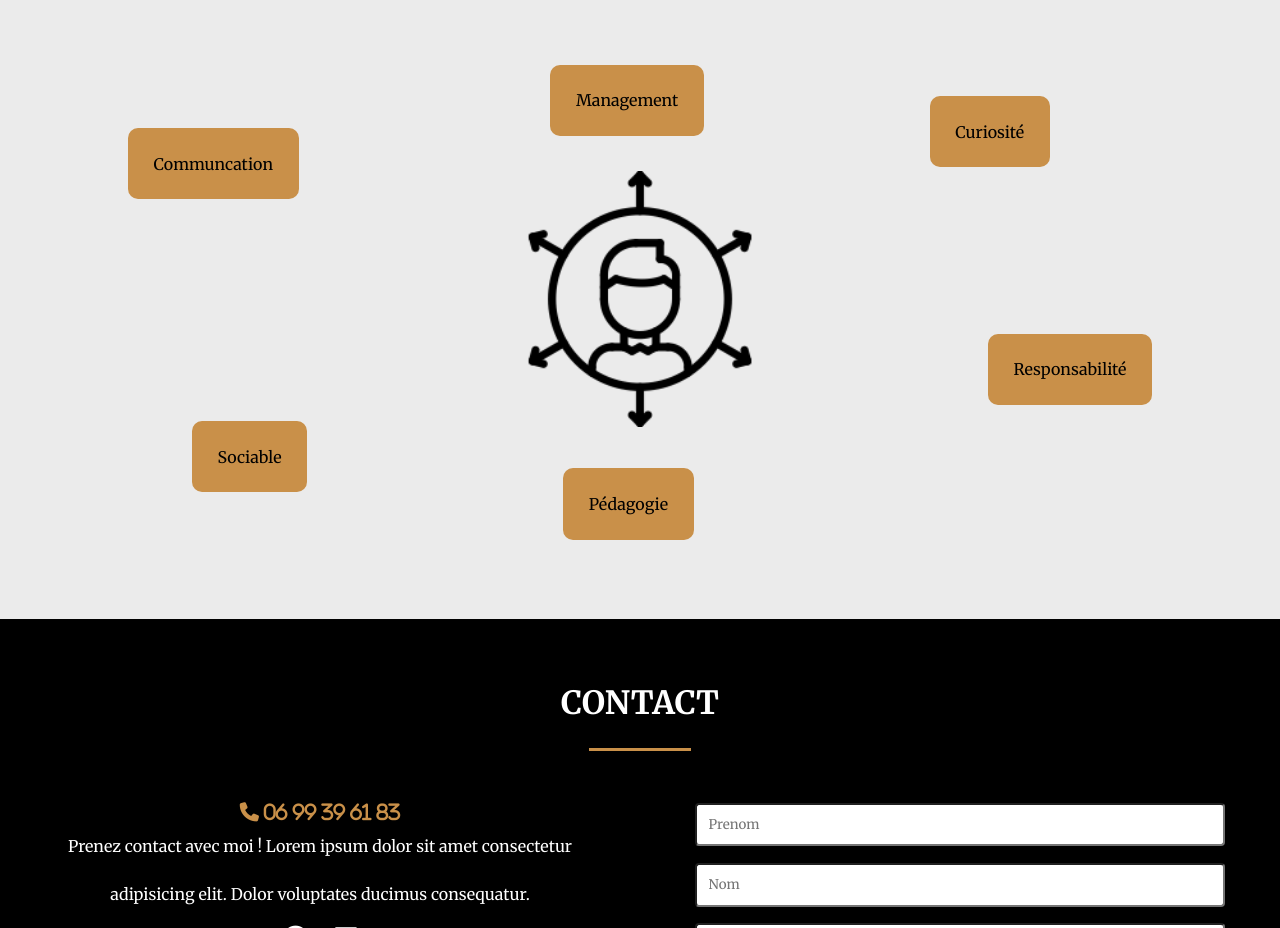
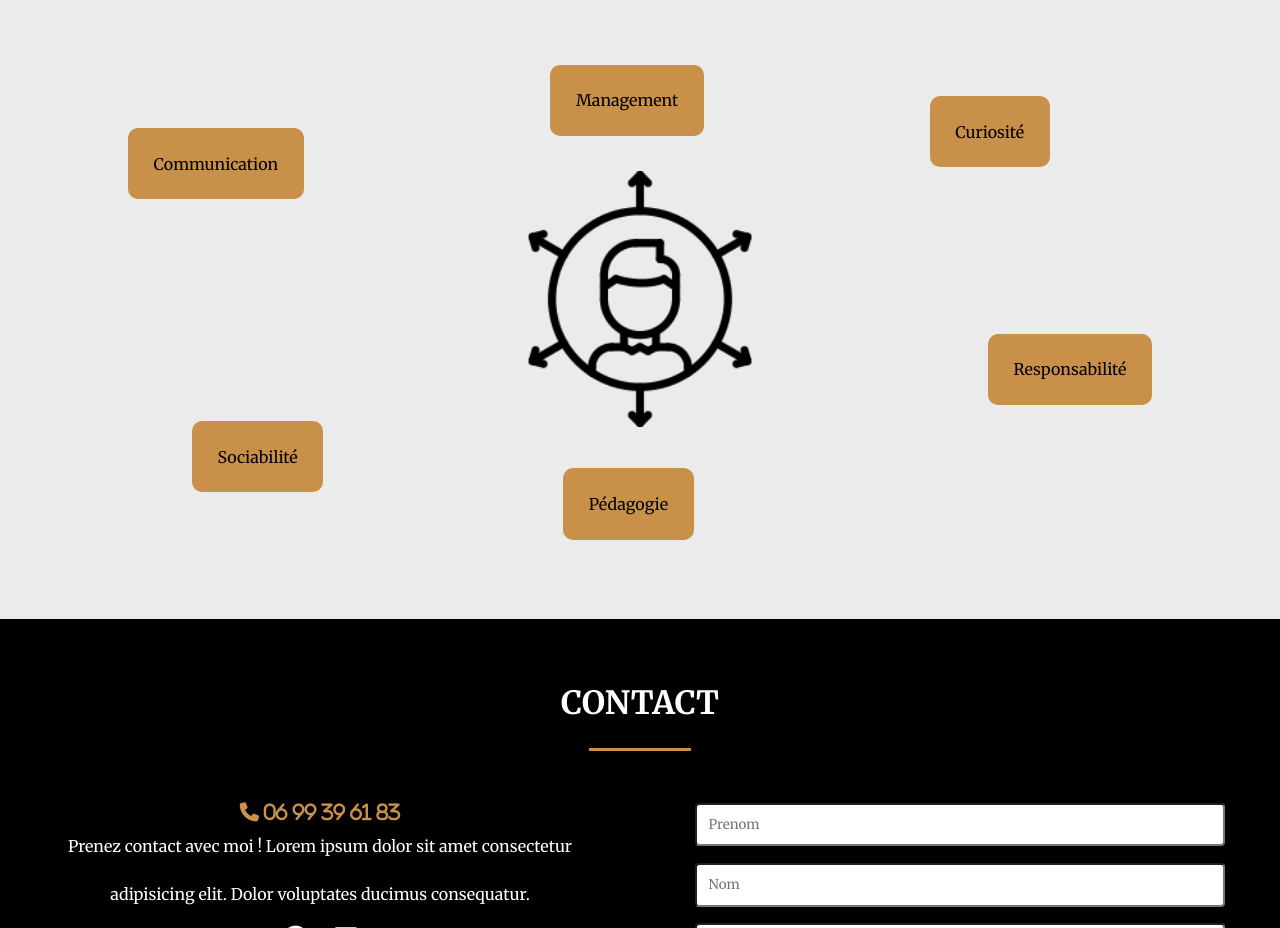
Before and after one commit to AidounNejma/SiteCV, a plain HTML site: page index.html in a window 1280 px wide. Shown: the part 4268-5196 px from the top of the page. Drawn offline with Linux system fonts and the light colour scheme.

Commit message:
changement fautes

```diff
--- a/index.html
+++ b/index.html
@@ -172,10 +172,10 @@
             <h1 class="title reveal-2">Compétences transversales</h1>
             <div class="lineMain reveal-2"></div>
             <p class="softP responsability reveal-3">Responsabilité</p>
-            <p class="softP communication reveal-4">Communcation</p>
+            <p class="softP communication reveal-4">Communication</p>
             <p class="softP management reveal-5">Management</p>
             <p class="softP teaching reveal-6">Pédagogie</p>
-            <p class="softP friendly reveal-7">Sociable</p>
+            <p class="softP friendly reveal-7">Sociabilité</p>
             <p class="softP curiosity reveal-7">Curiosité</p>
             <img src="assets/img/softskills.png" alt="softskills" class="softImg">
         </section>
```
